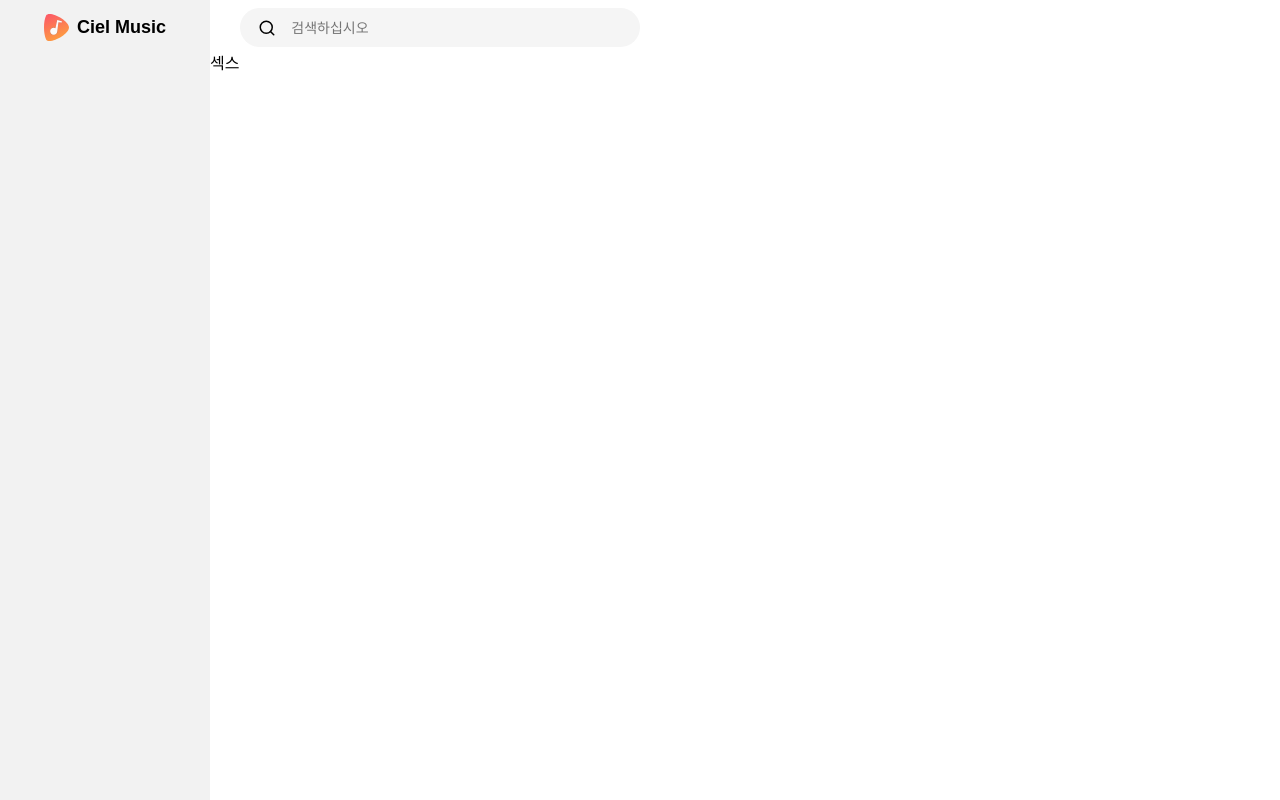
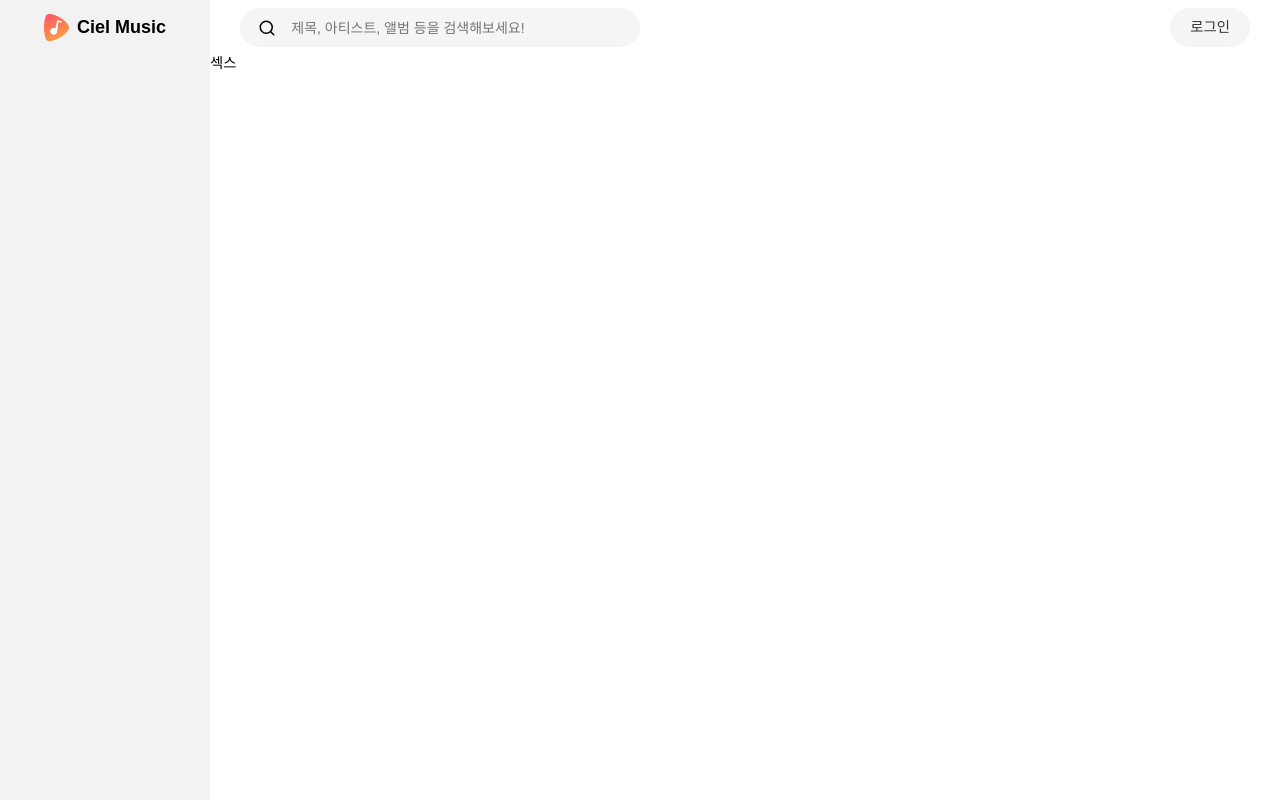
Before and after one commit to splitz-dev/cielmusic-frontend, a Next.js app: page / in a window 1280 px wide. Built offline with nearby package versions, Linux system fonts and the light colour scheme; a web font is replaced by a local one.

Commit message:
add: 로그인

```diff
--- a/components/Button/index.tsx
+++ b/components/Button/index.tsx
@@ -1,14 +1,16 @@
 import React from 'react'
 import styled from '@emotion/styled'
 
-const ButtonElement = styled.button``
-
-const Button: React.FC = () => {
-  return (
-    <>
-      <ButtonElement></ButtonElement>
-    </>
-  )
-}
+const Button = styled.button`
+  padding: 10px 20px;
+  border: 0;
+  background: var(--gray-700);
+  color: #333;
+  border-radius: 30px;
+  outline: none;
+  cursor: pointer;
+  font-size: 0.9rem;
+  font-weight: 500;
+`
 
 export default Button
--- a/components/Layout/Part/Header.tsx
+++ b/components/Layout/Part/Header.tsx
@@ -1,6 +1,8 @@
 import React from 'react'
 import styled from '@emotion/styled'
 import dynamic from 'next/dynamic'
+
+import Button from '../../Button'
 
 const SearchForm = dynamic(() => import('./Search'))
 
@@ -16,11 +18,17 @@ const SearchFormAtHeader = styled(SearchForm)`
   align-items: center;
 `
 
+const ButtonAtHeader = styled(Button)`
+  height: 100%;
+`
+
 const Header: React.FC = () => {
   return (
     <HeaderElement>
       <SearchFormAtHeader />
-      <div></div>
+      <div>
+        <ButtonAtHeader>로그인</ButtonAtHeader>
+      </div>
     </HeaderElement>
   )
 }
--- a/components/Layout/Part/Search.tsx
+++ b/components/Layout/Part/Search.tsx
@@ -39,7 +39,7 @@ const SearchForm: React.FC = () => {
       <button type="submit">
         <img src="/assets/search.svg" alt="Ciel Music 검색하기" />
       </button>
-      <input placeholder="검색하십시오" />
+      <input placeholder="제목, 아티스트, 앨범 등을 검색해보세요!" />
     </SearchFormStyle>
   )
 }
--- a/pages/_document.tsx
+++ b/pages/_document.tsx
@@ -6,7 +6,7 @@ export default class MyDocument extends Document {
     return (
       <Html>
         <Head>
-          <meta name="viewport" content="width=device-width, initial-scale=1.0" />
+          <meta name="viewport" content="width=770px, initial-scale=1.0" />
           <link
             href="https://cdn.jsdelivr.net/npm/spoqa-han-sans@2/css/SpoqaHanSans-kr.min.css"
             rel="stylesheet"
--- a/styles/core.scss
+++ b/styles/core.scss
@@ -10,7 +10,7 @@
   --blue-3: #237bff;
   --purple: #8c3ad9;
   --horizon: #4b6584;
-  --gray-100: #333333;
+  --gray-100: #333;
   --gray-200: #4f4f4f;
   --gray-300: #828282;
   --gray-400: #bdbdbd;
@@ -21,7 +21,12 @@
 
 @import 'base';
 
+html {
+  min-width: 770px;
+}
+
 body {
+  font-size: 0.9rem;
   font-family: 'Spoqa Han Sans', sans-serif;
   background: #fff;
 }
```
